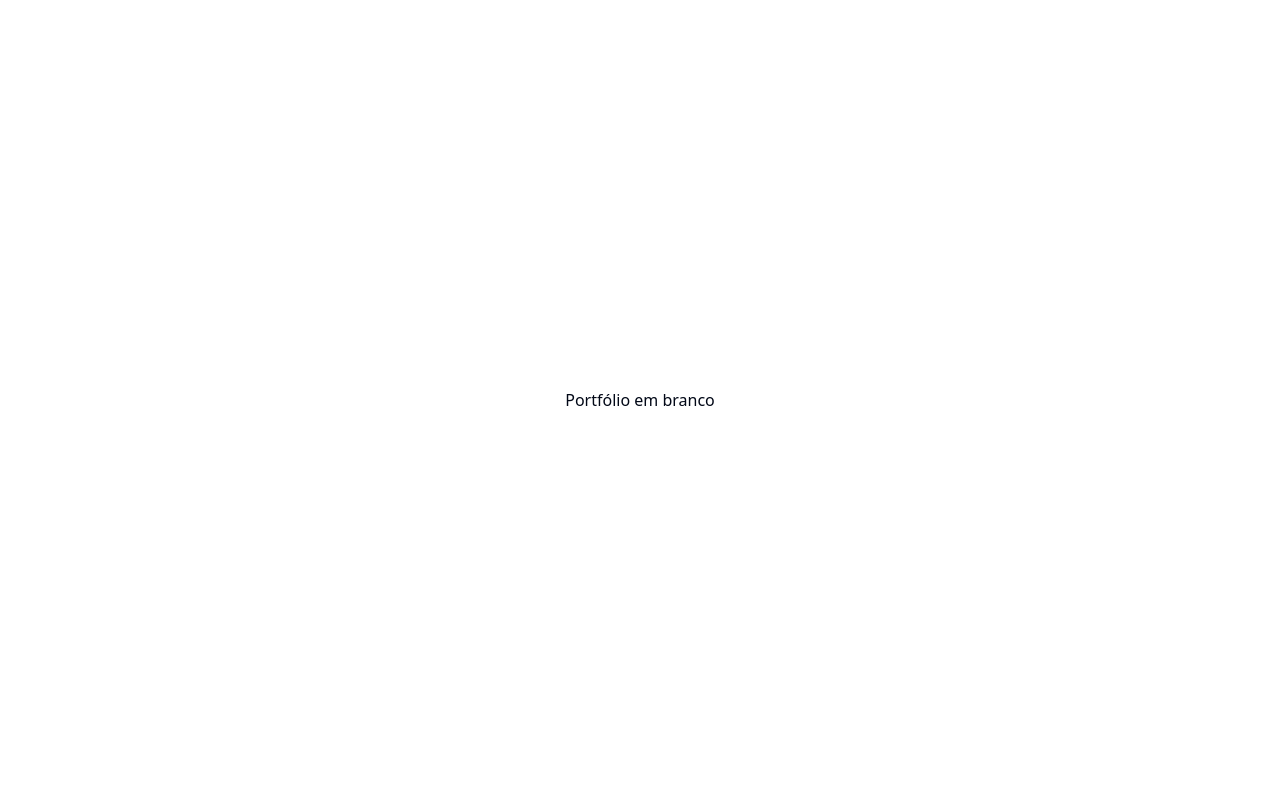
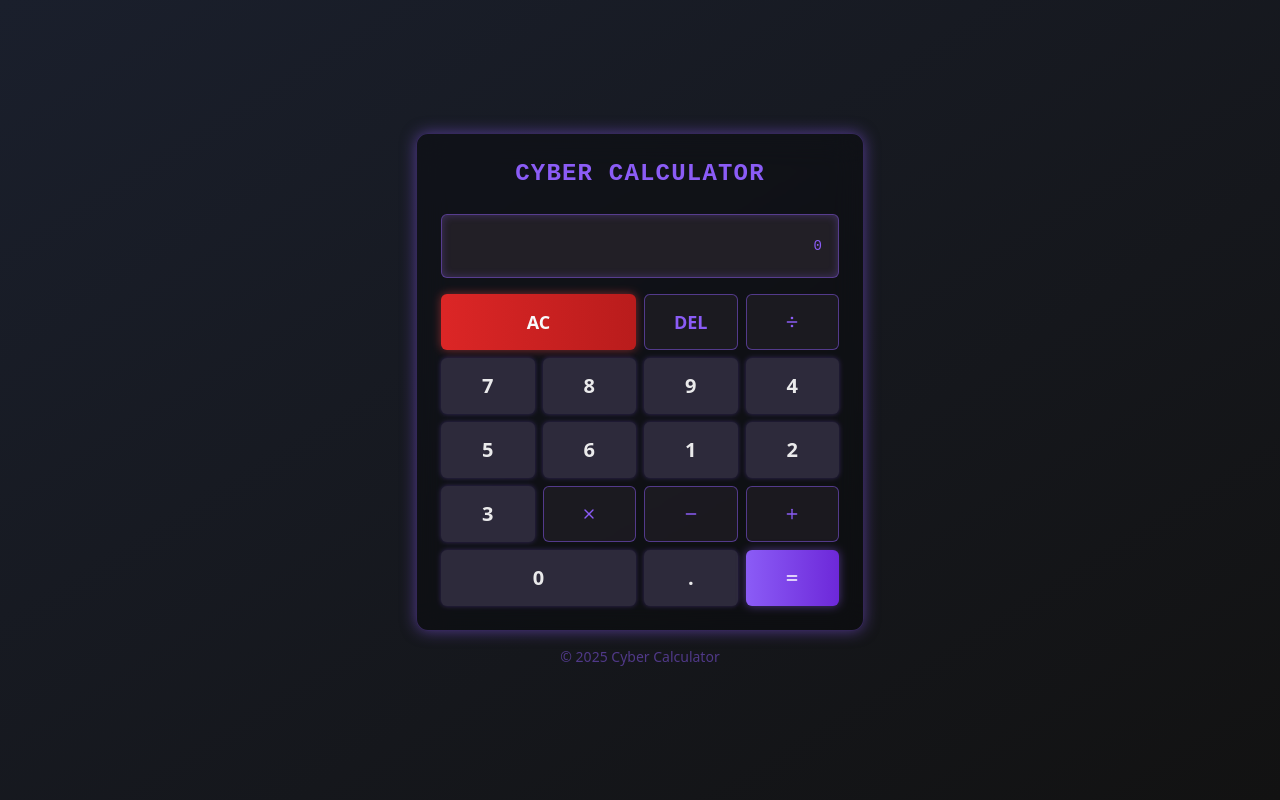
Before and after one commit to migueldev-developer/vazio-portfolio-generator, a React (Vite) app: page / in a window 1280 px wide. Built offline with nearby package versions, Linux system fonts and the light colour scheme.

Commit message:
feat: Implement gamer-style calculator
Adds a calculator with a "gamer" aesthetic.

```diff
--- a/src/pages/Index.tsx
+++ b/src/pages/Index.tsx
@@ -1,9 +1,205 @@
+
+import { useState } from 'react';
+import { Button } from "@/components/ui/button";
+import { Input } from "@/components/ui/input";
+import { Plus, Minus, X, Divide, Equal } from "lucide-react";
 
 const Index = () => {
+  const [display, setDisplay] = useState<string>('0');
+  const [previousValue, setPreviousValue] = useState<string>('');
+  const [operation, setOperation] = useState<string | null>(null);
+  const [waitingForOperand, setWaitingForOperand] = useState<boolean>(false);
+
+  const clearDisplay = () => {
+    setDisplay('0');
+    setPreviousValue('');
+    setOperation(null);
+    setWaitingForOperand(false);
+  };
+
+  const inputDigit = (digit: string) => {
+    if (waitingForOperand) {
+      setDisplay(digit);
+      setWaitingForOperand(false);
+    } else {
+      setDisplay(display === '0' ? digit : display + digit);
+    }
+  };
+
+  const inputDecimal = () => {
+    if (waitingForOperand) {
+      setDisplay('0.');
+      setWaitingForOperand(false);
+    } else if (display.indexOf('.') === -1) {
+      setDisplay(display + '.');
+    }
+  };
+
+  const handleOperator = (nextOperator: string) => {
+    const inputValue = parseFloat(display);
+
+    if (previousValue === '') {
+      setPreviousValue(display);
+    } else if (operation) {
+      const currentValue = parseFloat(previousValue);
+      let newValue = 0;
+
+      switch (operation) {
+        case '+':
+          newValue = currentValue + inputValue;
+          break;
+        case '-':
+          newValue = currentValue - inputValue;
+          break;
+        case 'x':
+          newValue = currentValue * inputValue;
+          break;
+        case '÷':
+          if (inputValue === 0) {
+            clearDisplay();
+            return;
+          }
+          newValue = currentValue / inputValue;
+          break;
+      }
+
+      setPreviousValue(String(newValue));
+      setDisplay(String(newValue));
+    }
+
+    setWaitingForOperand(true);
+    setOperation(nextOperator);
+  };
+
+  const performCalculation = () => {
+    if (!operation || previousValue === '') return;
+
+    const inputValue = parseFloat(display);
+    const currentValue = parseFloat(previousValue);
+    let newValue = 0;
+
+    switch (operation) {
+      case '+':
+        newValue = currentValue + inputValue;
+        break;
+      case '-':
+        newValue = currentValue - inputValue;
+        break;
+      case 'x':
+        newValue = currentValue * inputValue;
+        break;
+      case '÷':
+        if (inputValue === 0) {
+          clearDisplay();
+          return;
+        }
+        newValue = currentValue / inputValue;
+        break;
+    }
+
+    setDisplay(String(newValue));
+    setPreviousValue('');
+    setOperation(null);
+    setWaitingForOperand(true);
+  };
+
   return (
-    <div className="min-h-screen flex items-center justify-center bg-white">
-      <div className="text-center">
-        <p>Portfólio em branco</p>
+    <div className="min-h-screen flex items-center justify-center bg-gradient-to-br from-[#1A1F2C] to-[#121212] p-4">
+      <div className="w-full max-w-md">
+        <div className="backdrop-blur-lg bg-black/30 border border-[#8B5CF6]/30 rounded-xl overflow-hidden shadow-[0_0_15px_rgba(139,92,246,0.5)] p-6">
+          <h1 className="text-2xl font-bold text-center mb-6 text-[#8B5CF6] font-mono tracking-wider">CYBER CALCULATOR</h1>
+
+          <div className="mb-4 relative">
+            <Input
+              className="h-16 text-right text-3xl font-mono bg-[#221F26] border-[#8B5CF6]/50 text-[#8B5CF6] focus:border-[#8B5CF6] shadow-[inset_0_0_8px_rgba(139,92,246,0.3)] pr-4"
+              value={display}
+              readOnly
+            />
+            <div className="absolute top-2 left-3 text-[#8B5CF6]/50 text-xs">
+              {operation ? `${previousValue} ${operation}` : ''}
+            </div>
+          </div>
+
+          <div className="grid grid-cols-4 gap-2">
+            {/* Clear and backspace */}
+            <Button
+              variant="destructive"
+              className="col-span-2 h-14 text-lg font-semibold bg-gradient-to-r from-red-600 to-red-700 hover:from-red-700 hover:to-red-800 shadow-[0_0_10px_rgba(239,68,68,0.5)]"
+              onClick={clearDisplay}
+            >
+              AC
+            </Button>
+            <Button
+              variant="outline"
+              className="h-14 text-lg font-semibold border-[#8B5CF6]/50 text-[#8B5CF6] bg-[#221F26]/70 hover:bg-[#8B5CF6]/20"
+              onClick={() => setDisplay(display.length > 1 ? display.slice(0, -1) : '0')}
+            >
+              DEL
+            </Button>
+            <Button
+              variant="outline"
+              className="h-14 flex items-center justify-center border-[#8B5CF6]/50 text-[#8B5CF6] bg-[#221F26]/70 hover:bg-[#8B5CF6]/20"
+              onClick={() => handleOperator('÷')}
+            >
+              <Divide className="h-5 w-5" />
+            </Button>
+
+            {/* Numbers */}
+            {[7, 8, 9, 4, 5, 6, 1, 2, 3].map(number => (
+              <Button
+                key={number}
+                className="h-14 text-xl font-semibold bg-[#2D2A3B] hover:bg-[#3D3A4B] text-white/90 shadow-[0_0_5px_rgba(139,92,246,0.3)] transition-all duration-150 hover:translate-y-[-2px]"
+                onClick={() => inputDigit(String(number))}
+              >
+                {number}
+              </Button>
+            ))}
+
+            {/* Operators */}
+            <Button
+              variant="outline"
+              className="h-14 flex items-center justify-center border-[#8B5CF6]/50 text-[#8B5CF6] bg-[#221F26]/70 hover:bg-[#8B5CF6]/20"
+              onClick={() => handleOperator('x')}
+            >
+              <X className="h-5 w-5" />
+            </Button>
+            <Button
+              variant="outline"
+              className="h-14 flex items-center justify-center border-[#8B5CF6]/50 text-[#8B5CF6] bg-[#221F26]/70 hover:bg-[#8B5CF6]/20"
+              onClick={() => handleOperator('-')}
+            >
+              <Minus className="h-5 w-5" />
+            </Button>
+            <Button
+              variant="outline"
+              className="h-14 flex items-center justify-center border-[#8B5CF6]/50 text-[#8B5CF6] bg-[#221F26]/70 hover:bg-[#8B5CF6]/20"
+              onClick={() => handleOperator('+')}
+            >
+              <Plus className="h-5 w-5" />
+            </Button>
+
+            {/* Zero, decimal, equals */}
+            <Button
+              className="h-14 text-xl font-semibold bg-[#2D2A3B] hover:bg-[#3D3A4B] text-white/90 col-span-2 shadow-[0_0_5px_rgba(139,92,246,0.3)] transition-all duration-150 hover:translate-y-[-2px]"
+              onClick={() => inputDigit('0')}
+            >
+              0
+            </Button>
+            <Button
+              className="h-14 text-xl font-semibold bg-[#2D2A3B] hover:bg-[#3D3A4B] text-white/90 shadow-[0_0_5px_rgba(139,92,246,0.3)] transition-all duration-150 hover:translate-y-[-2px]"
+              onClick={inputDecimal}
+            >
+              .
+            </Button>
+            <Button
+              className="h-14 flex items-center justify-center bg-gradient-to-r from-[#8B5CF6] to-[#6D28D9] hover:from-[#7C3AED] hover:to-[#6D28D9] text-white shadow-[0_0_10px_rgba(139,92,246,0.5)] transition-all duration-150 hover:translate-y-[-2px]"
+              onClick={performCalculation}
+            >
+              <Equal className="h-5 w-5" />
+            </Button>
+          </div>
+        </div>
+        <div className="mt-4 text-center text-sm text-[#8B5CF6]/50">© 2025 Cyber Calculator</div>
       </div>
     </div>
   );
--- a/tailwind.config.ts
+++ b/tailwind.config.ts
@@ -1,3 +1,4 @@
+
 import type { Config } from "tailwindcss";
 
 export default {
@@ -18,6 +19,9 @@ export default {
 			}
 		},
 		extend: {
+			fontFamily: {
+				mono: ['Share Tech Mono', 'monospace'],
+			},
 			colors: {
 				border: 'hsl(var(--border))',
 				input: 'hsl(var(--input))',
@@ -61,6 +65,13 @@ export default {
 					'accent-foreground': 'hsl(var(--sidebar-accent-foreground))',
 					border: 'hsl(var(--sidebar-border))',
 					ring: 'hsl(var(--sidebar-ring))'
+				},
+				gamer: {
+					purple: '#8B5CF6',
+					dark: '#1A1F2C',
+					darker: '#121212',
+					button: '#2D2A3B',
+					buttonHover: '#3D3A4B',
 				}
 			},
 			borderRadius: {
@@ -69,26 +80,38 @@ export default {
 				sm: 'calc(var(--radius) - 4px)'
 			},
 			keyframes: {
-				'accordion-down': {
+				"accordion-down": {
 					from: {
-						height: '0'
+						height: "0"
 					},
 					to: {
-						height: 'var(--radix-accordion-content-height)'
+						height: "var(--radix-accordion-content-height)"
 					}
 				},
-				'accordion-up': {
+				"accordion-up": {
 					from: {
-						height: 'var(--radix-accordion-content-height)'
+						height: "var(--radix-accordion-content-height)"
 					},
 					to: {
-						height: '0'
+						height: "0"
 					}
+				},
+				"glow": {
+					"0%": { boxShadow: "0 0 5px #8B5CF6" },
+					"50%": { boxShadow: "0 0 20px #8B5CF6" },
+					"100%": { boxShadow: "0 0 5px #8B5CF6" }
+				},
+				"float": {
+					"0%": { transform: "translateY(0px)" },
+					"50%": { transform: "translateY(-10px)" },
+					"100%": { transform: "translateY(0px)" }
 				}
 			},
 			animation: {
-				'accordion-down': 'accordion-down 0.2s ease-out',
-				'accordion-up': 'accordion-up 0.2s ease-out'
+				"accordion-down": "accordion-down 0.2s ease-out",
+				"accordion-up": "accordion-up 0.2s ease-out",
+				"glow": "glow 1.5s infinite",
+				"float": "float 3s ease-in-out infinite"
 			}
 		}
 	},
```
Also changed, not shown: public/index.html (+4 -3 lines), public/script.js (+48 -1 lines), public/style.css (+24 -1 lines).
